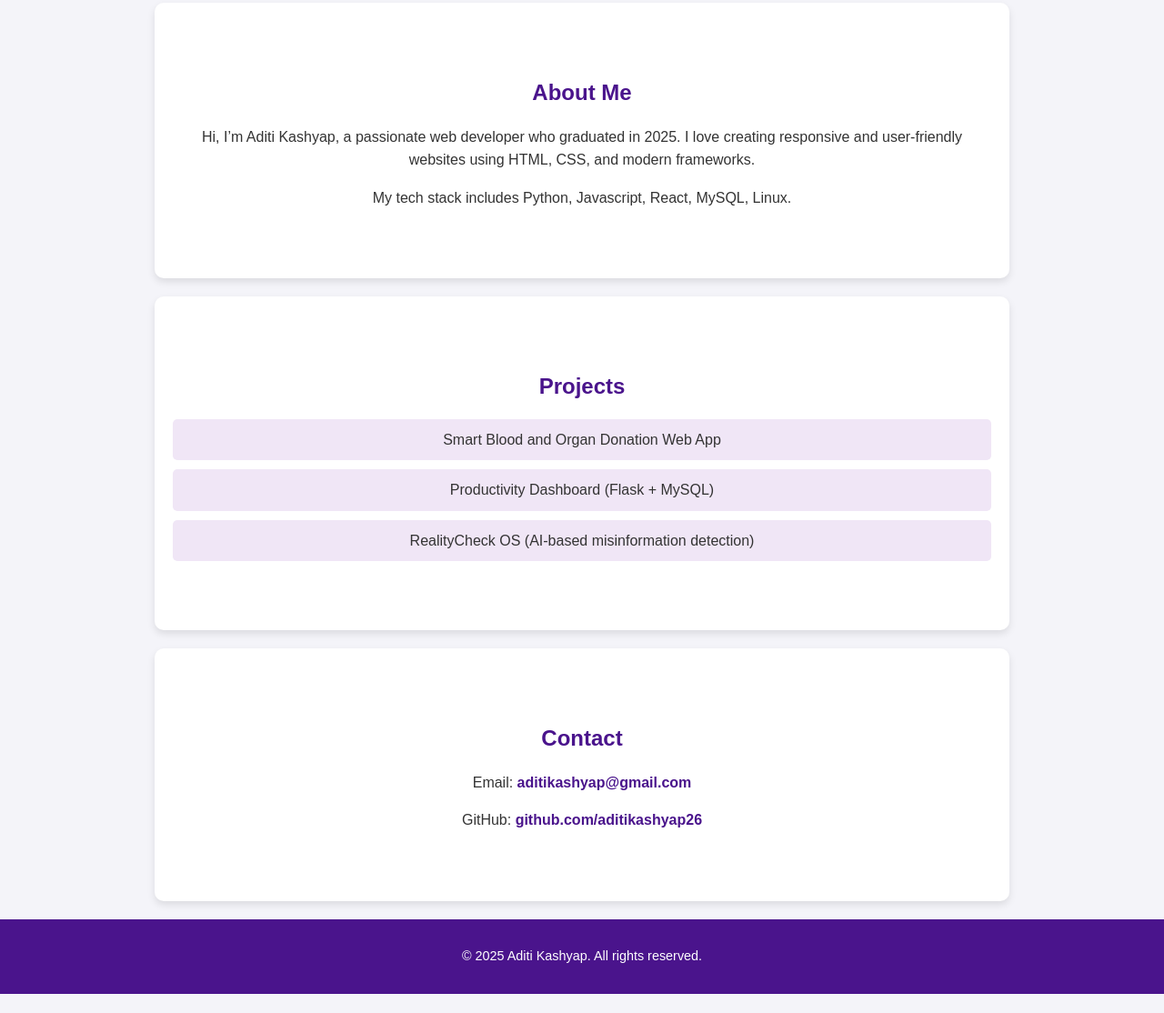
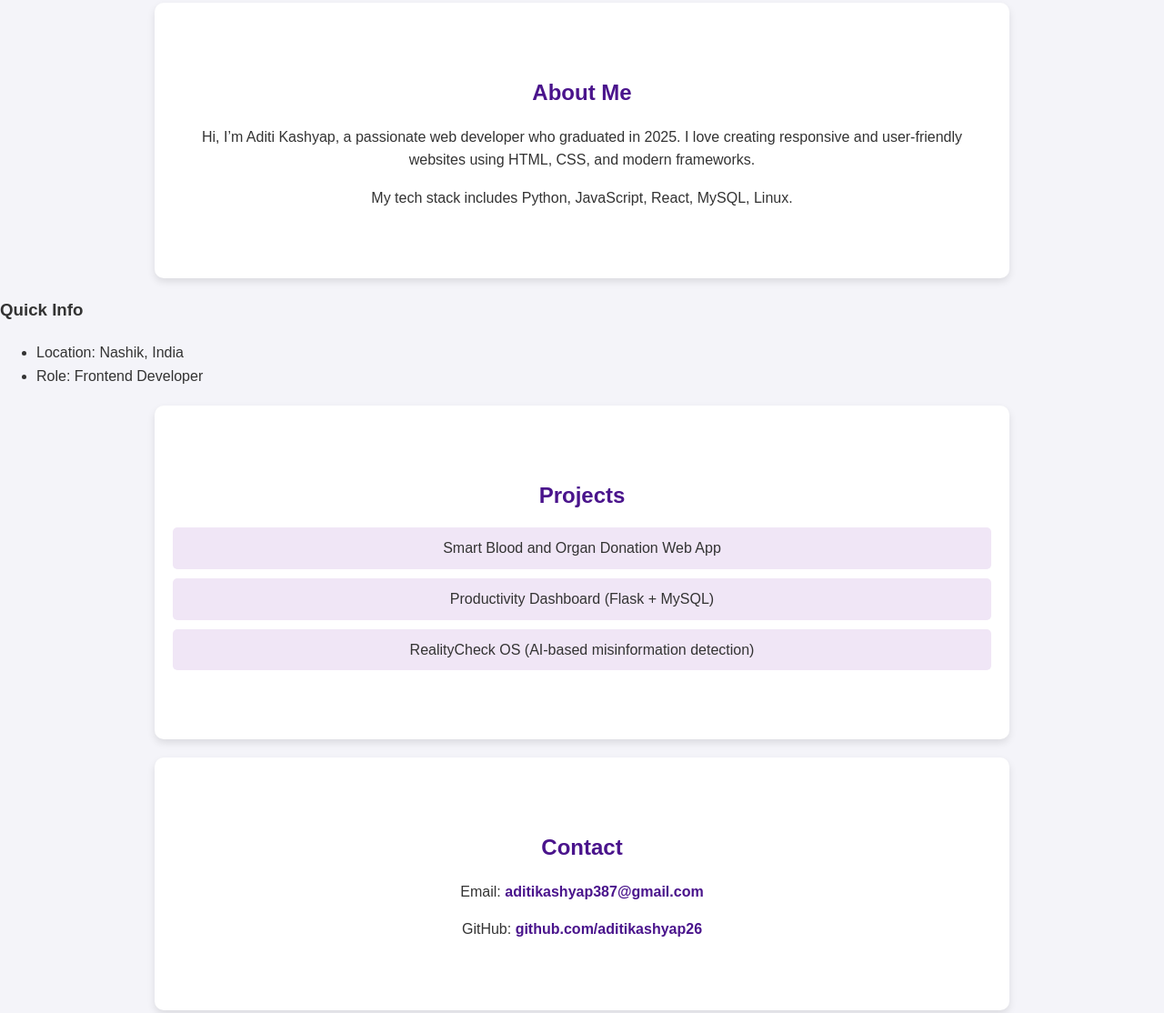
Before and after one commit to aditikashyap26/portfolio_site, a plain HTML site: page index.html in a window 1280 px wide. Shown: the part 169-1283 px from the top of the page at 91% size. Before the commit the page ends 1262 px from the top, so only its background shows below. Drawn offline with Linux system fonts and the light colour scheme.

```diff
--- a/index.html
+++ b/index.html
@@ -7,7 +7,7 @@
   <link rel="stylesheet" href="style.css" />
 </head>
 <body>
-    <!-- Navigation -->
+  <!-- Header & Navigation -->
   <header>
     <h1 class="main-heading">My Portfolio</h1>
     <nav>
@@ -19,47 +19,55 @@
     </nav>
   </header>
 
+  <!-- Main Content -->
+  <main>
     <!-- About Section -->
-    <section id="about" class="section">
+    <article id="about" class="section">
       <h2>About Me</h2>
       <p>
         Hi, I’m Aditi Kashyap, a passionate web developer who graduated in 2025.
         I love creating responsive and user-friendly websites using HTML, CSS,
         and modern frameworks.
       </p>
-      <p>
-        My tech stack includes Python, Javascript, React, MySQL, Linux.
-      </p>
-    </section>
+      <p>My tech stack includes Python, JavaScript, React, MySQL, Linux.</p>
+    </article>
+
+    <!-- Sidebar -->
+    <aside>
+      <h3>Quick Info</h3>
+      <ul>
+        <li>Location: Nashik, India</li>
+        <li>Role: Frontend Developer</li>
+      </ul>
+    </aside>
 
     <!-- Projects Section -->
-    <section id="projects" class="section">
+    <article id="projects" class="section">
       <h2>Projects</h2>
       <ul>
         <li>Smart Blood and Organ Donation Web App</li>
         <li>Productivity Dashboard (Flask + MySQL)</li>
         <li>RealityCheck OS (AI-based misinformation detection)</li>
       </ul>
-    </section>
+    </article>
 
     <!-- Contact Section -->
-    <section id="contact" class="section">
+    <article id="contact" class="section">
       <h2>Contact</h2>
       <p>
         Email:
-        <a href="mailto:aditikashyap387@gmail.com">aditikashyap@gmail.com</a>
+        <a href="mailto:aditikashyap387@gmail.com">aditikashyap387@gmail.com</a>
       </p>
       <p>
         GitHub:
-        <a href="https://github.com/aditikashyap26" target="_blank"
-          >github.com/aditikashyap26</a
-        >
+        <a href="https://github.com/aditikashyap26" target="_blank">github.com/aditikashyap26</a>
       </p>
-    </section>
+    </article>
+  </main>
 
   <!-- Footer -->
   <footer>
-      <p>© 2025 Aditi Kashyap. All rights reserved.</p>
+    <p>&copy; 2025 Aditi Kashyap. All rights reserved.</p>
   </footer>
 </body>
 </html>
```
Lines whose indentation alone changed are shown as unchanged.
